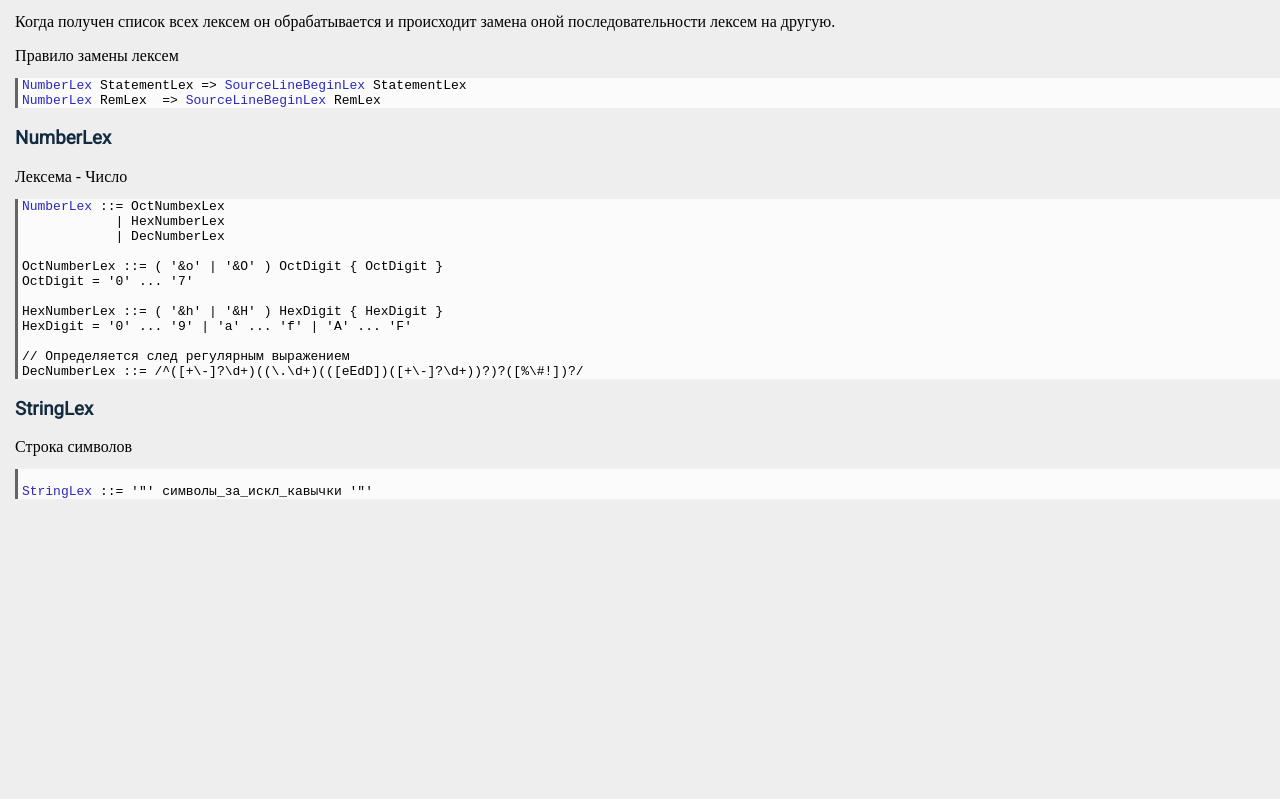
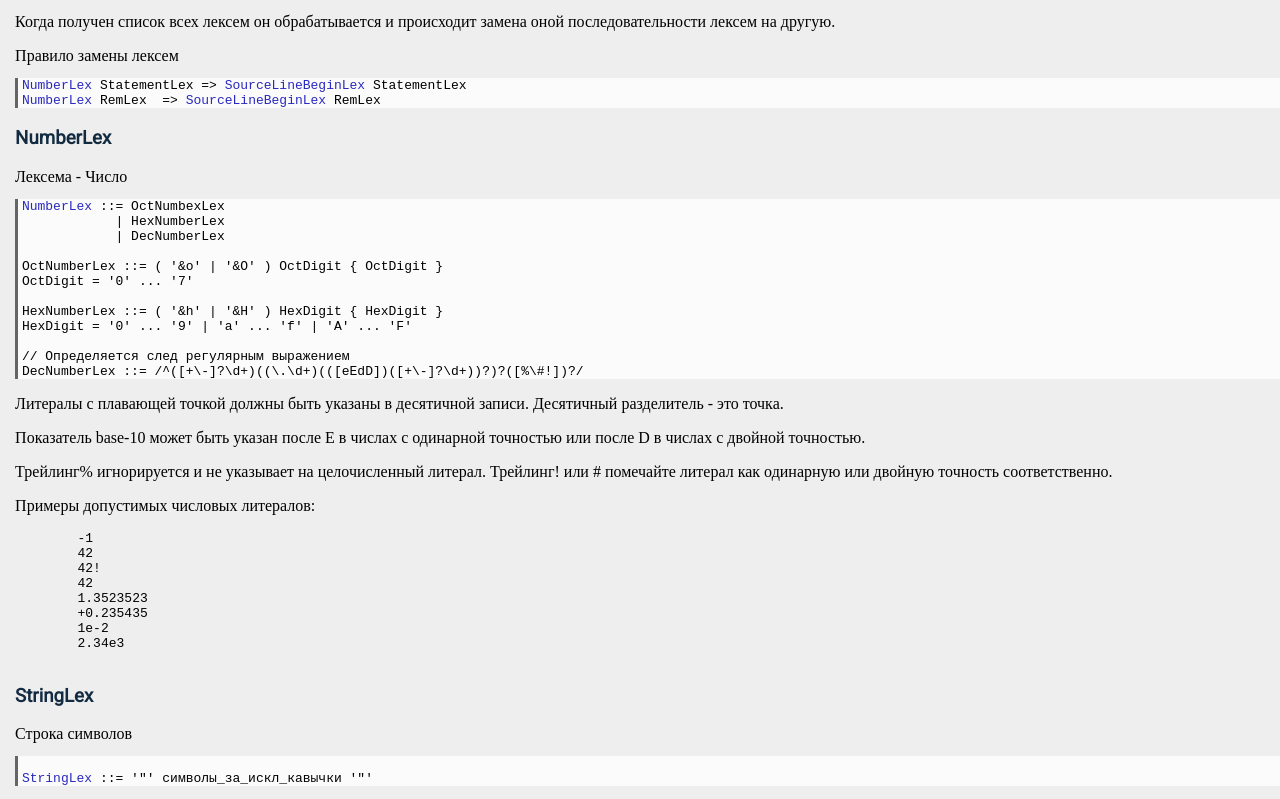
Before and after one commit to gochaorg/basic, a website built with webpack: page basic-ts/src/help-basic.html in a window 1280 px wide. Shown: the part 3811-4610 px from the top of the page. Before the commit the page ends 4323 px from the top, so only its background shows below. Built offline with nearby package versions, Linux system fonts and the light colour scheme.

Commit message:
refactor

```diff
--- a/basic-ts/src/help-basic.html
+++ b/basic-ts/src/help-basic.html
@@ -468,6 +468,33 @@
             DecNumberLex ::= /^([+\-]?\d+)((\.\d+)(([eEdD])([+\-]?\d+))?)?([%\#!])?/
         </pre>
 
+        <p>
+        Литералы с плавающей точкой должны быть указаны в десятичной записи.
+        Десятичный разделитель - это точка.
+        </p>
+        <p>
+        Показатель base-10 может быть указан после E в числах с одинарной точностью
+        или после D в числах с двойной точностью.
+        </p>
+        <p>
+        Трейлинг% игнорируется и не указывает на целочисленный литерал.
+        Трейлинг! или # помечайте литерал как одинарную
+        или двойную точность соответственно.
+        </p>
+        <p>
+        Примеры допустимых числовых литералов:
+        <pre>
+        -1
+        42
+        42!
+        42
+        1.3523523
+        +0.235435
+        1e-2
+        2.34e3
+        </pre>
+        </p>
+
         <a name="StringLex">
             <h3>StringLex</h3>
         </a>
--- a/basic-ts/src/ts/Widget.ts
+++ /dev/null
@@ -1,2 +0,0 @@
-abstract class Widget {
-}
```
Also changed, not shown: basic-ts/src/ts/common/Finds.ts (renamed from basic-ts/src/ts/Finds.ts), basic-ts/src/ts/common/Num.ts (renamed from basic-ts/src/ts/Num.ts), basic-ts/src/ts/common/TreeIt.ts (renamed from basic-ts/src/ts/TreeIt.ts), basic-ts/src/ts/ui/WidgetUtil.ts (renamed from basic-ts/src/ts/WidgetUtil.ts).
